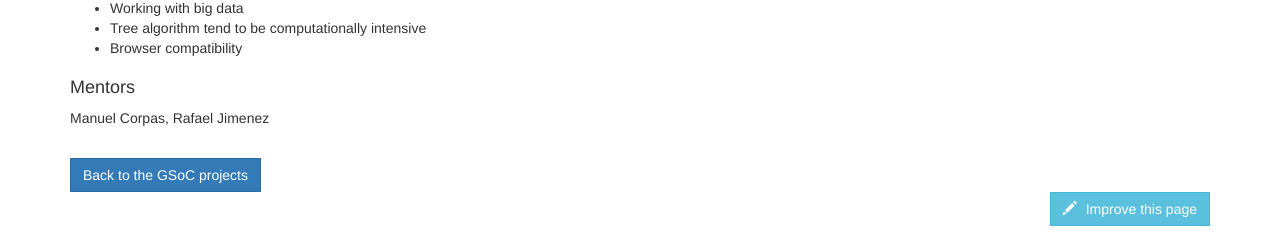
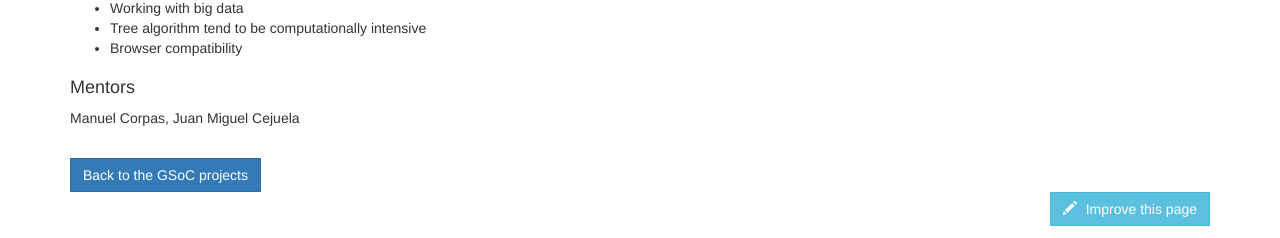
Before and after one commit to biojs/biojs.net, a Jekyll site: the page built from gsoc/2015/projects/seqworkbench.md, in a window 1280 px wide. Shown: the part 1510-1748 px from the top of the page. Built offline with Jekyll 4.4.1, drawn with Linux system fonts in a browser that asks for light colours; nearby versions of some CDN libraries; comment, search, counter and statistics services are not loaded.

Commit message:
Update seqworkbench.md

```diff
--- a/gsoc/2015/projects/seqworkbench.md
+++ b/gsoc/2015/projects/seqworkbench.md
@@ -70,4 +70,4 @@ Challenges
 Mentors
 ---------
 
-Manuel Corpas, Rafael Jimenez
+Manuel Corpas, Juan Miguel Cejuela
```
